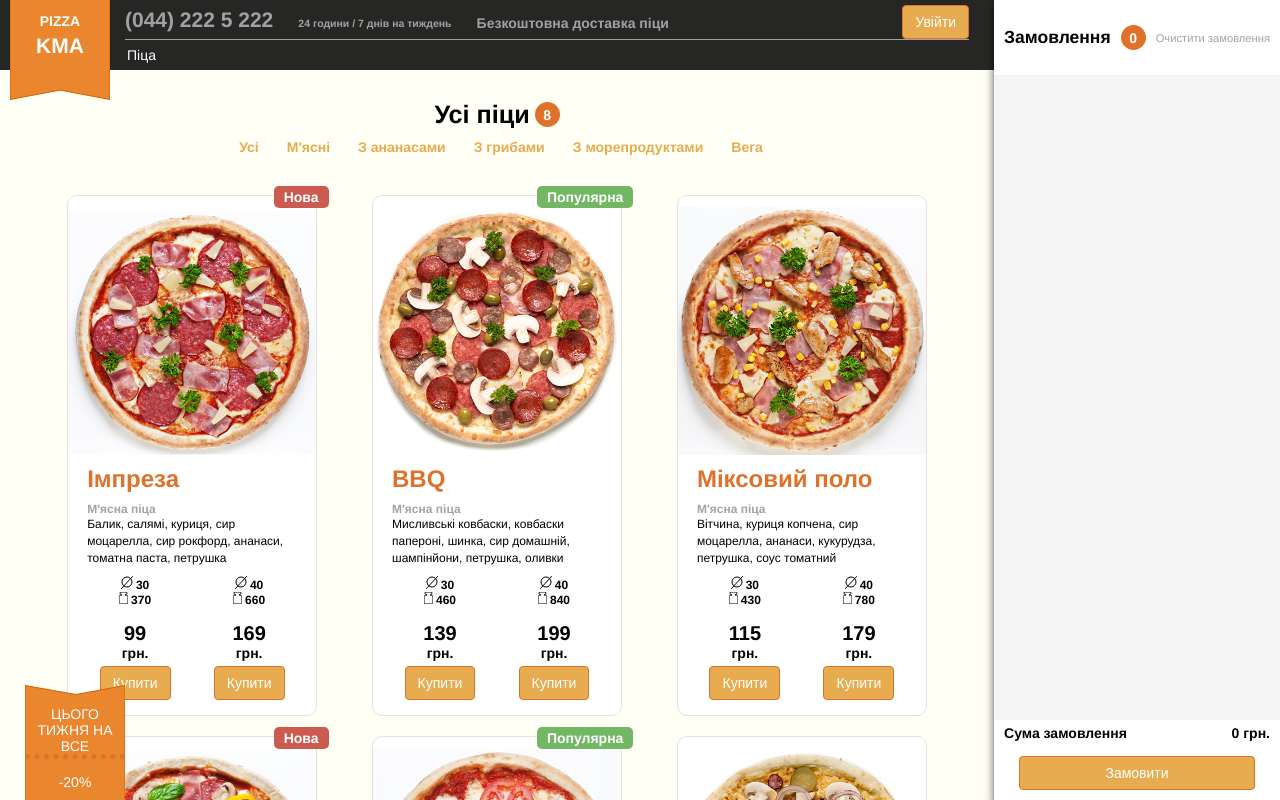
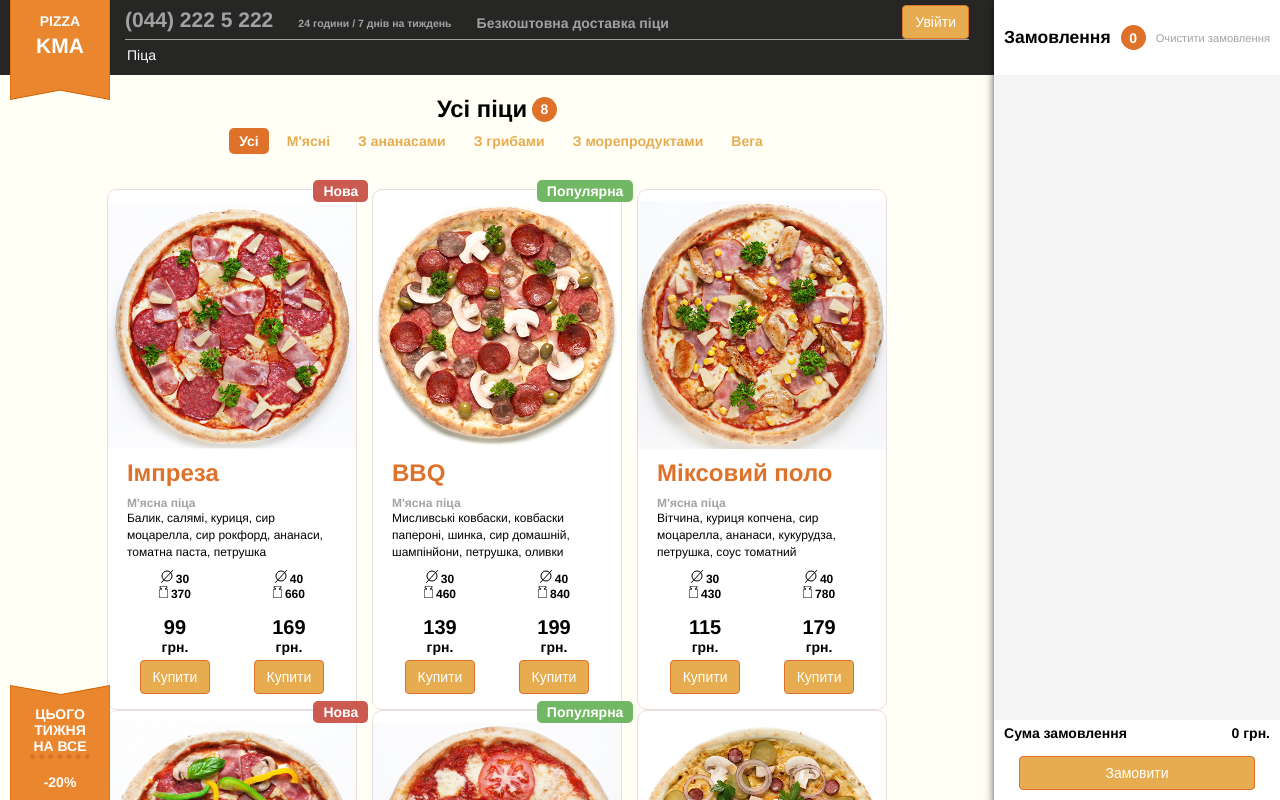
Before and after one commit to otipz19/AngularPizza, an Angular app: page / in a window 1280 px wide. Shown: the top 800 px of the page. Built offline with nearby package versions, Linux system fonts and the light colour scheme.

Commit message:
Adjusted styles and improved filters component

```diff
--- a/src/app/filters/filter/filter.component.html
+++ b/src/app/filters/filter/filter.component.html
@@ -1,2 +1,2 @@
 <input type="radio" name="filter" [id]="filter().value + '_input'">
-<label [for]="filter().value + '_input'" [id]="filter().value" (click)="onClick()">{{filter().text}}</label>
+<label [for]="filter().value + '_input'" [id]="filter().value" (click)="onClick()" #label>{{filter().text}}</label>
--- a/src/app/filters/filter/filter.component.ts
+++ b/src/app/filters/filter/filter.component.ts
@@ -1,4 +1,4 @@
-import { Component, input, output } from '@angular/core';
+import { Component, ElementRef, input, output, viewChild } from '@angular/core';
 import { Filter } from './filter.model';
 
 @Component({
@@ -12,7 +12,13 @@ export class FilterComponent {
   filter = input.required<Filter>();
   choose = output<Filter>();
 
+  private labelElement = viewChild.required<ElementRef<HTMLLabelElement>>('label');
+
   onClick() {
     this.choose.emit(this.filter());
   }
+
+  activate() {
+    this.labelElement().nativeElement.click();
+  }
 }
--- a/src/app/filters/filters.component.css
+++ b/src/app/filters/filters.component.css
@@ -3,7 +3,7 @@
   flex-direction: column;
   justify-content: space-between;
   gap: 10px;
-  padding: 10px 0 20px 0;
+  padding: 0px 0 20px 0;
 }
 
 .title {
@@ -15,7 +15,7 @@
 }
 
 label {
-  font-size: 1.8rem;
+  font-size: 1.7rem;
   font-weight: bold;
 }
 
--- a/src/app/filters/filters.component.html
+++ b/src/app/filters/filters.component.html
@@ -1,9 +1,13 @@
 <div class="title">
-  <label>Усі піци</label>
-  <span appRoundSpan>{{pizzaCount()}}</span>
+  @if(!activeFilter || activeFilter.value === 'all') {
+    <label>Усі піци</label>
+  } @else {
+    <label>Піци {{activeFilter.text.toLocaleLowerCase()}}</label>
+  }
+  <span appRoundSpan>{{ pizzaCount() }}</span>
 </div>
 <div class="category-list">
   @for(filter of filters; track filter.value) {
-    <app-filter [filter]="filter" (choose)="onFilter($event)" />
+  <app-filter [filter]="filter" (choose)="onFilter($event)" />
   }
 </div>
--- a/src/app/filters/filters.component.ts
+++ b/src/app/filters/filters.component.ts
@@ -1,4 +1,4 @@
-import { Component, computed, inject } from '@angular/core';
+import { AfterViewInit, Component, computed, inject, viewChildren } from '@angular/core';
 import { FilterComponent } from "./filter/filter.component";
 import { Filter } from './filter/filter.model';
 import { filters as DEFINED_FILTERS } from './defined-filters';
@@ -12,13 +12,21 @@ import { RoundSpanComponent } from '../shared/round-span/round-span.component';
   templateUrl: './filters.component.html',
   styleUrl: './filters.component.css'
 })
-export class FiltersComponent {
+export class FiltersComponent implements AfterViewInit {
   private readonly pizzaListService = inject(PizzaListService);
+
+  private filterComponents = viewChildren(FilterComponent);
   filters: Filter[] = DEFINED_FILTERS;
+  activeFilter? : Filter;
 
   pizzaCount = computed(() => this.pizzaListService.filteredPizza().length);
 
   onFilter(filter: Filter) {
     this.pizzaListService.setFilter(filter);
+    this.activeFilter = filter;
+  }
+
+  ngAfterViewInit(): void {
+    this.filterComponents()[0].activate();
   }
 }
--- a/src/app/footer/footer.component.css
+++ b/src/app/footer/footer.component.css
@@ -18,7 +18,7 @@ p {
 .discount-badge {
   position: fixed;
   bottom: 10px;
-  left: 10px;
+  left: -5px;
   display: flex;
   flex-direction: column;
   justify-content: space-between;
@@ -27,11 +27,13 @@ p {
   color: white;
   padding: 0px 15px 0px 15px;
   gap: 15px;
+  font-weight: bolder;
 }
 
 .offer {
   text-align: center;
   border-bottom: dotted 5px #de722a;
+  width: 60%;
 }
 
 img {
--- a/src/app/header/header.component.css
+++ b/src/app/header/header.component.css
@@ -7,7 +7,7 @@
   justify-content: start;
   align-items: center;
   background-color: rgba(0, 0, 0, 0.85);
-  padding: 0px 10px 0px 10px;
+  padding: 0px 10px 5px 10px;
 }
 
 .my-badge {
--- a/src/app/pizza-list/pizza-list.component.css
+++ b/src/app/pizza-list/pizza-list.component.css
@@ -7,8 +7,7 @@
 .list-container {
     display: grid;
     grid-template-columns: 1fr 1fr 1fr;
-    gap: 20px;
-    width: 90%;
+    width: 80%;
 }
 
 .pizza-container {
```
